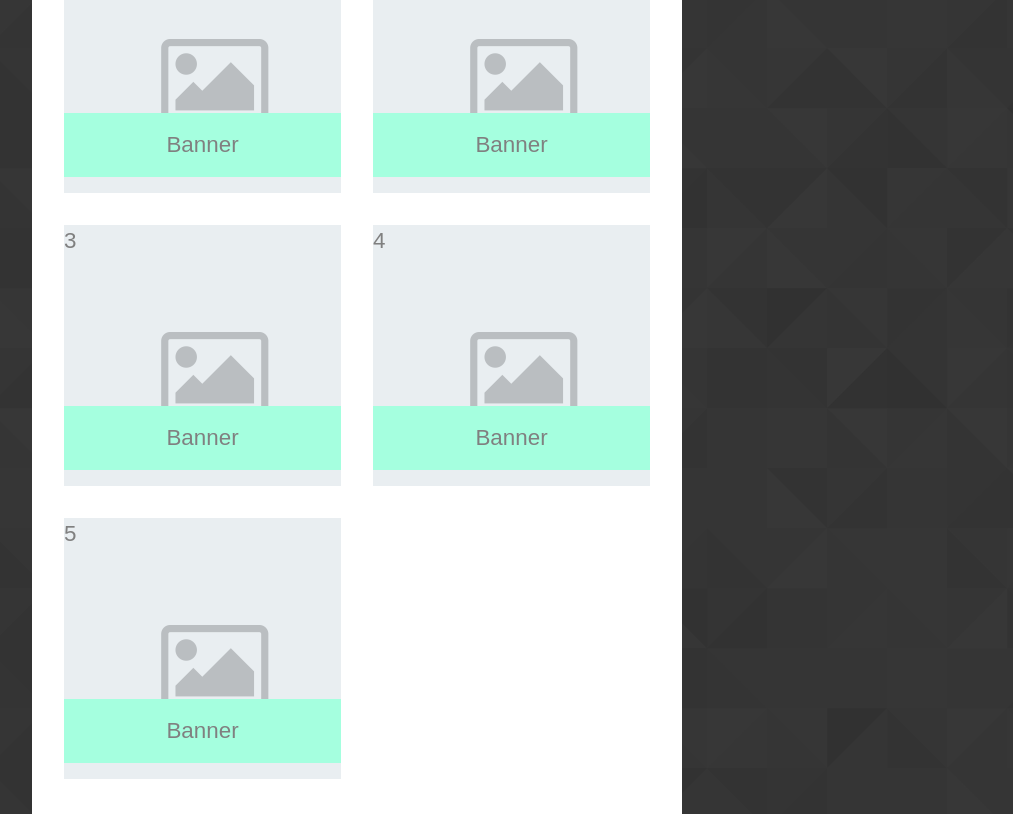
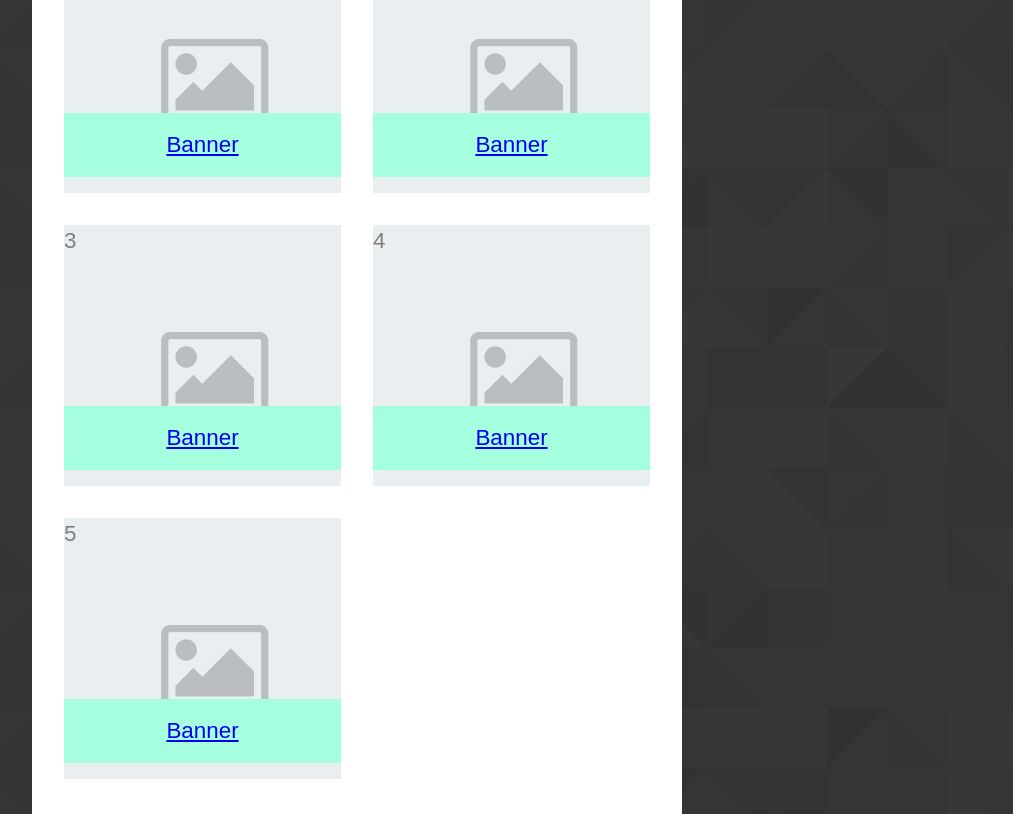
Before and after one commit to lksawyer/Basic-Portfolio, a plain HTML site: page portfolio.html in a window 1280 px wide. Shown: the part 312-1126 px from the top of the page, without its empty margins (133-1146 px from the left). Drawn offline with Linux system fonts and the light colour scheme.

Commit message:
modified index, portfolio and contact

```diff
--- a/portfolio.html
+++ b/portfolio.html
@@ -24,11 +24,11 @@
 		  	<section id="content">
 		  		<h1>Portfolio</h1>
 		  		<div id="portfolioImageWrapper">
-		  			<div>1<p>Banner</p></div>
-		  			<div>2<p>Banner</p></div>
-		  			<div>3<p>Banner</p></div>
-		  			<div>4<p>Banner</p></div>
-		  			<div>5<p>Banner</p></div>
+		  			<div>1<p><a href="#">Banner</a></p></div>
+		  			<div>2<p><a href="#">Banner</a></p></div>
+		  			<div>3<p><a href="#">Banner</a></p></div>
+		  			<div>4<p><a href="#">Banner</a></p></div>
+		  			<div>5<p><a href="#">Banner</a></p></div>
 		  		</div>
 		  	</section>
 		  	<aside id="sidebar">
```
